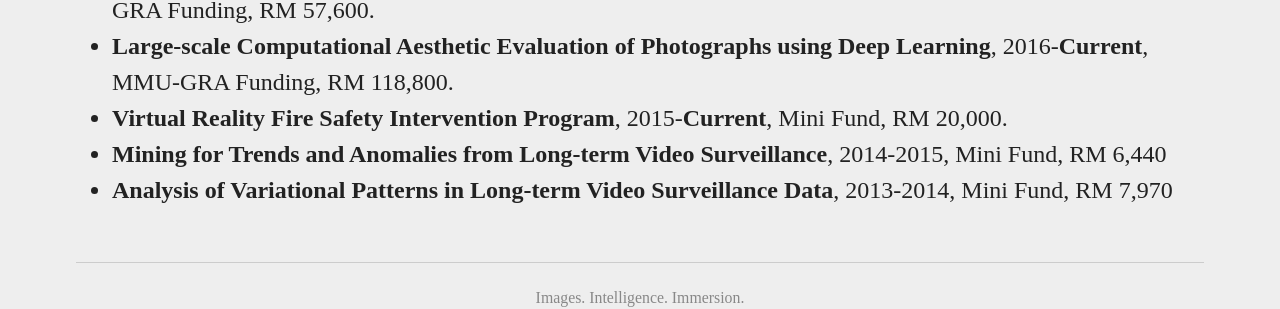
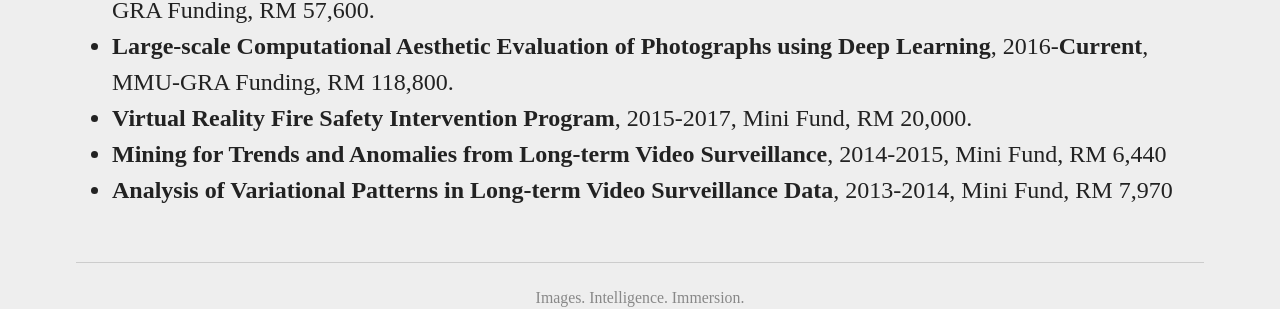
Before and after one commit to viprlab/viprlab.github.io, a Jekyll site: the page built from research.md, in a window 1280 px wide and 900 px high, scrolled down 2650 px. Shown: the part 542-851 px from the top of the window. Built offline with Jekyll 4.4.1, drawn with Linux system fonts in a browser that asks for light colours.

Commit message:
update fundings

```diff
--- a/research.md
+++ b/research.md
@@ -60,7 +60,7 @@ A micro-expression is a brief and involuntary facial movement which reveals a ge
 - **Efficient Streaming of Real-time 360-degree Videos for Head Mounted Displays **{:.hilite}, 2017-**Current**{:.marker}, MMU R&D Capex Fund, RM 23,550.
 - **In Silico Modelling of Interosseous Membrane Behaviour in 3D Forearm Rotation**{:.hilite}, 2016-**Current**{:.marker}, MMU-GRA Funding, RM 57,600.
 - **Large-scale Computational Aesthetic Evaluation of Photographs using Deep Learning**{:.hilite}, 2016-**Current**{:.marker}, MMU-GRA Funding, RM 118,800.
-- **Virtual Reality Fire Safety Intervention Program**{:.hilite}, 2015-**Current**{:.marker}, Mini Fund, RM 20,000.
+- **Virtual Reality Fire Safety Intervention Program**{:.hilite}, 2015-2017, Mini Fund, RM 20,000.
 - **Mining for Trends and Anomalies from Long-term Video Surveillance**{:.hilite}, 2014-2015, Mini Fund, RM 6,440
 - **Analysis of Variational Patterns in Long-term Video Surveillance Data**{:.hilite}, 2013-2014, Mini Fund, RM 7,970
 <!-- total: 300,810 -->
```
